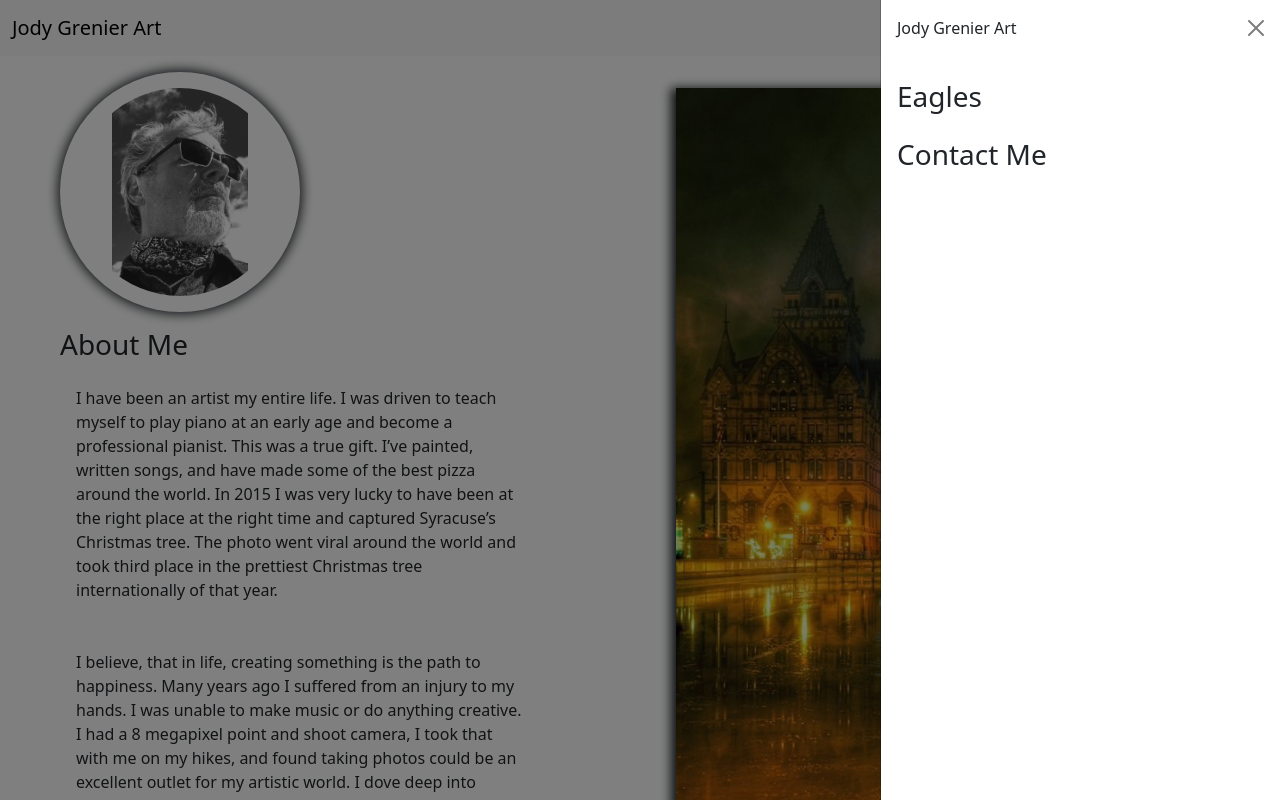
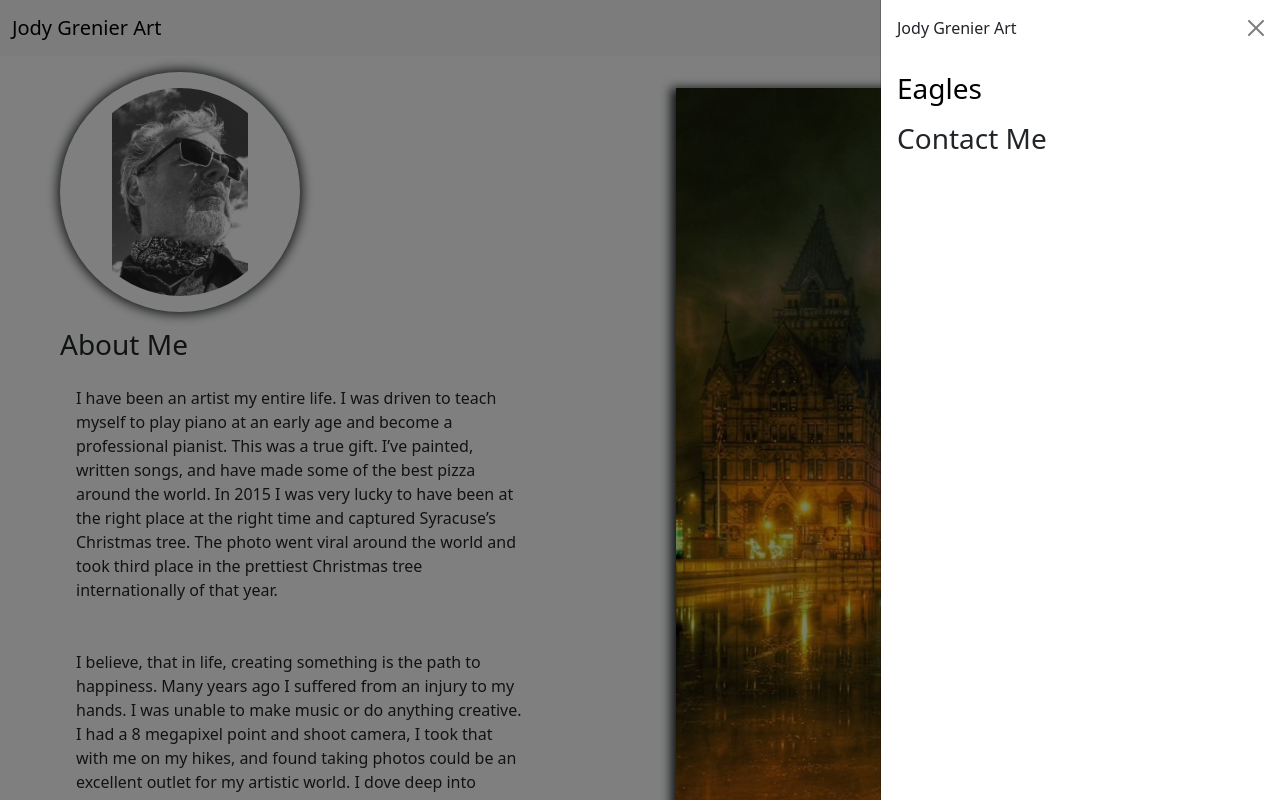
Before and after one commit to lucidbrawler/grenierphoto, a React (Vite) app: page / in a window 1280 px wide. Both pictures are taken after a click on the button 1240 px from the left and 28 px from the top of the page. Shown: the top 800 px of the page. Built offline with nearby package versions, Linux system fonts and the light colour scheme.

Commit message:
switch nav.link to a link in offcanvas components with css class

```diff
--- a/src/App.css
+++ b/src/App.css
@@ -50,6 +50,9 @@ a{
     border-radius: 50%;
   max-width:  15rem;
   max-height: 15rem;
+  }
+  .navlinks{
+color: black;
   }
   a{
     cursor: pointer;
--- a/src/navbar/navbar.jsx
+++ b/src/navbar/navbar.jsx
@@ -28,7 +28,7 @@ function OffcanvasExample() {
 
                 <Nav className="justify-content-end flex-grow-1 pe-3 ">
 
-                  <Nav.Link as={Link} to={"/EagleGallery"}><h3  className="logohome2 logo1left">Eagles</h3></Nav.Link>
+                  <a  href={"/eaglegallery"}><h3 className='navlinks'>Eagles</h3></a>
 
                   <Nav.Link as={Link} to={"/contactme"}><h3  className="">Contact Me</h3></Nav.Link>
 
```
